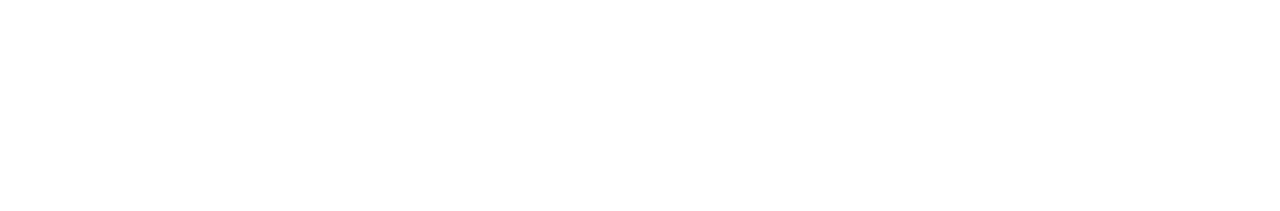
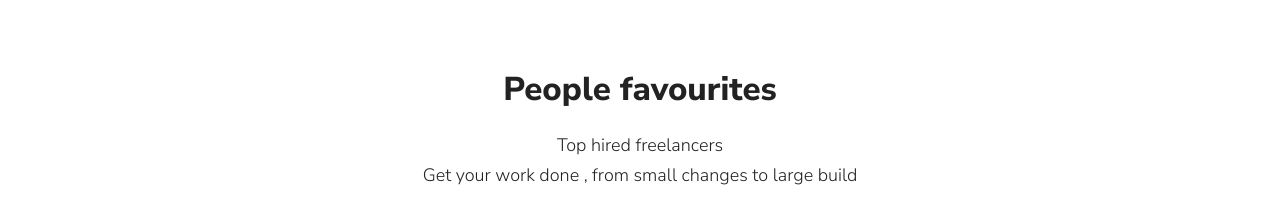
Before and after one commit to ishanShahzad/payforwork, a React (Create React App) app: page / in a window 1280 px wide. Shown: the part 2586-2797 px from the top of the page. Before the commit the page ends 2576 px from the top, so only its background shows below. Built offline with nearby package versions, Linux system fonts and the light colour scheme.

Commit message:
home updated

```diff
--- a/src/Containers/Pages/Home/Home.js
+++ b/src/Containers/Pages/Home/Home.js
@@ -4,6 +4,7 @@
 import ExpertSection from '../../../Components/Home/ExpertSection/ExpertSection';
 import Herosection from '../../../Components/Home/Herosection/Herosection';
 import GrowSection from '../../../Components/Home/GrowSection/GrowSection';
+import PeopleFavourites from '../../../Components/Home/People favourites/People_favourites';
 // import Footer from '../../../Components/Home/Footer/Footer';
 export default class Home extends Component {
   render() {
@@ -14,6 +15,7 @@
         <GrowYourBusiness />
         < Herosection />
         <GrowSection />
+        <PeopleFavourites />
         {/* <HowItWorks /> */}
         {/* <Footer /> */}
       </div>
```
